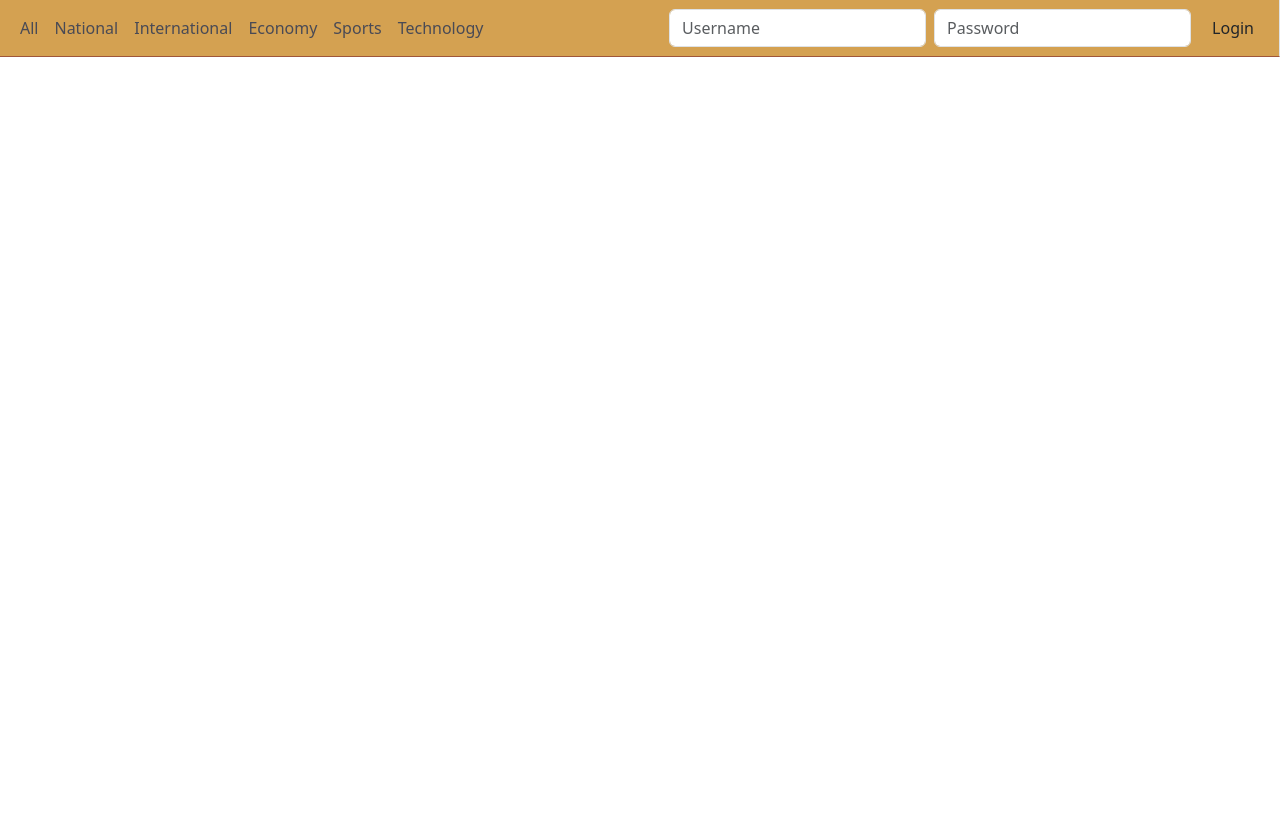
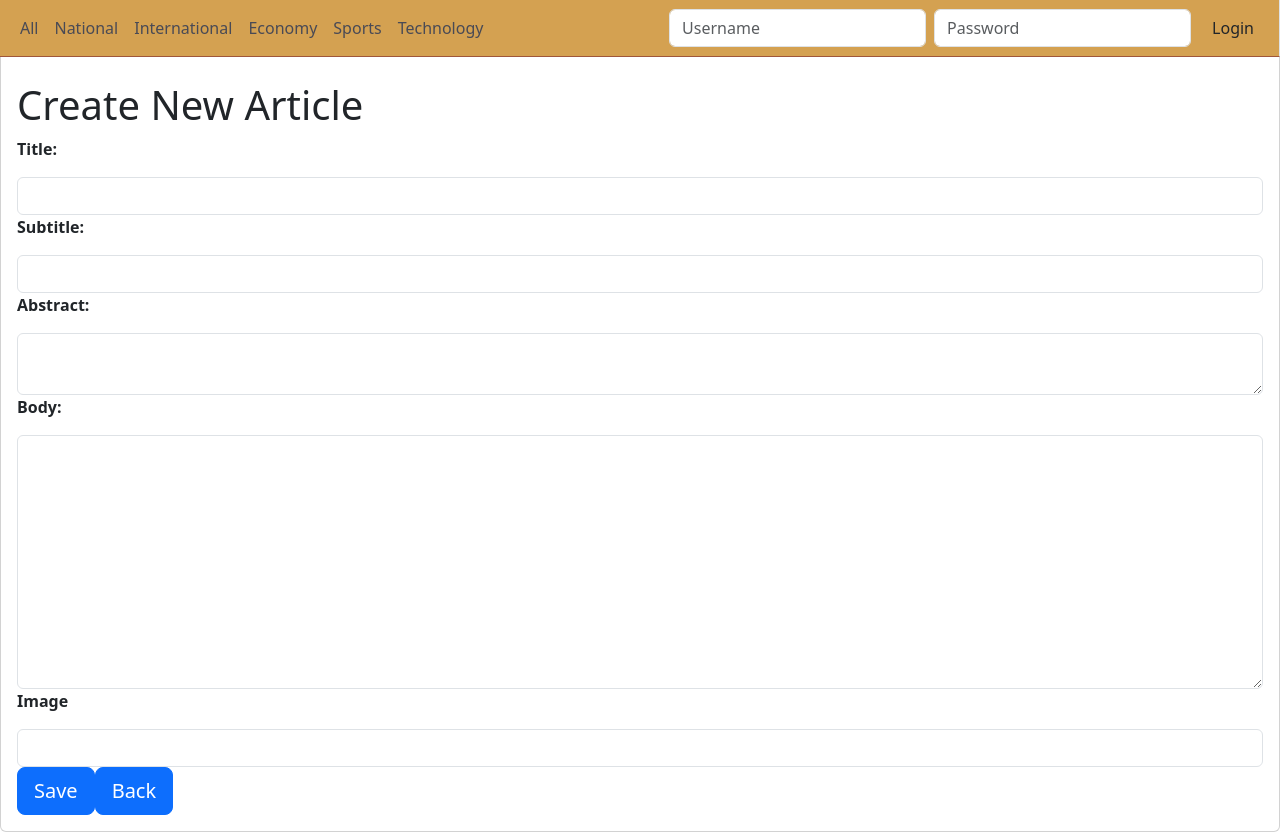
Before and after one commit to Lakmi94/NewsManagerDevTeam1, an Angular app: page /new in a window 1280 px wide. Before the commit this address led to /. Before the commit the page ends 800 px from the top, so only its background shows below. Built offline with nearby package versions, Linux system fonts and the light colour scheme; no server answers.

Commit message:
adding create article path

```diff
--- a/src/app/app.routes.ts
+++ b/src/app/app.routes.ts
@@ -8,4 +8,5 @@ export const routes: Routes = [
   { path: 'category/:id', component: CategoryView },
   { path: 'article/:id', component: ArticleView },
   { path: 'edit/:id', component: ArticleEdit},
+  { path: 'new', component: ArticleEdit},
 ];
--- a/src/app/article-edit/article-edit.html
+++ b/src/app/article-edit/article-edit.html
@@ -1,6 +1,6 @@
-<div class="card">
+<div class="card" style="padding-top: 5%;">
   <div class="card-body">
-    <h1 class="card-title">Edit Article</h1>
+    <h1 class="card-title">{{ id == null ? 'Create New' : 'Edit' }} Article</h1>
 
     <form #articleContent="ngForm">
       <div class="form-group">
```
